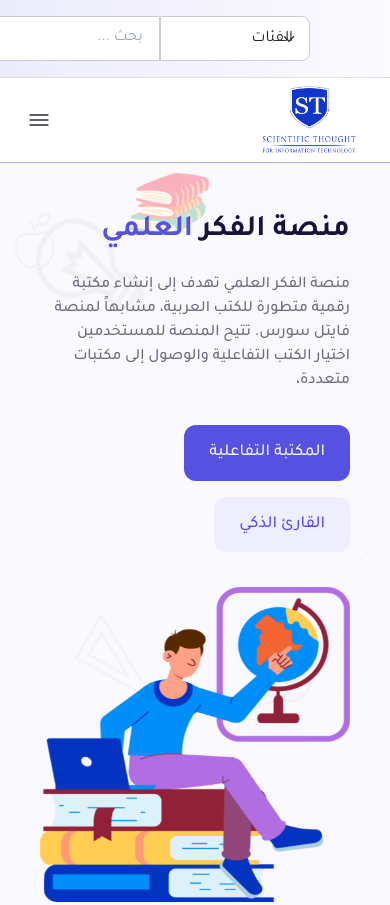
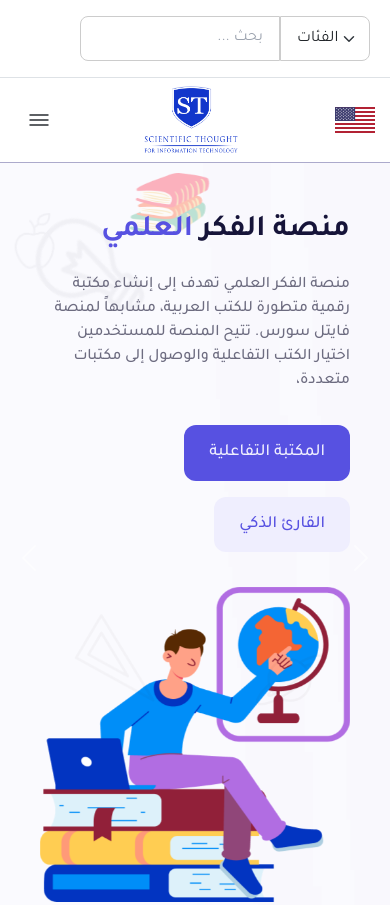
Before and after one commit to ahmedyousry74/st-website, a website: page index.html in a window 390 px wide. Shown: the top 905 px of the page. Drawn offline with nearby package versions, Linux system fonts and the light colour scheme.

Commit message:
pareners

```diff
--- a/assets/sass/components/_navbar.scss
+++ b/assets/sass/components/_navbar.scss
@@ -17,6 +17,9 @@
         top: 0;
         .nav-link{
             color: #fff !important;
+        }
+        @media(max-width: 991px){
+            background-color: #fff;
         }
     }
     .colse_{
--- a/assets/sass/core/_base.scss
+++ b/assets/sass/core/_base.scss
@@ -404,6 +404,9 @@
         width: 350px;
         padding: 8px 16px;
         background-color: #fff;
+        @media(max-width: 767px){
+            width: 200px;
+        }
     }
     select{
         border: 1px solid #ccc;
@@ -413,5 +416,15 @@
         padding: 8px 16px;
         background-color: #fff;
         box-shadow: none !important;
+        direction: ltr;
+        @media(max-width: 767px){
+            width: 90px;
+        }
     }
 }
+.cart_lang_div{
+    display: flex;
+    @media(max-width: 767px){
+        display: none;
+    }
+}
--- a/index.html
+++ b/index.html
@@ -44,8 +44,8 @@
       </div>
     </div>
 
-    <section class="flex justify-between flex-row items-center !bg-[#fff] py-3 px-14 border-bottom border-solid border-[#ccc]">
-      <div class="flex justify-start items-center flex-row gap-4">
+    <div class="top_navbar flex justify-between flex-row items-center !bg-[#fff] py-3 lg:px-[40px] px-[20px] border-bottom border-solid border-[#ccc]">
+      <div class="cart_lang_div justify-center sm:justify-start items-center flex-row gap-4">
         <a href="">
           <img src="./assets/images/shopping-cart.svg" alt="cart" loading="lazy" width="27" height="27">
         </a>
@@ -72,9 +72,21 @@
         </select>
         <input type="text" placeholder="بحث ...">
       </form>
-    </section>
+    </div>
 
     <nav class="navbar navbar-expand-lg relative" id="navbar">
+      <button
+      class="justify-center items-center flex-row gap-1 text-[#7A7A7A] font-medium text-lg md:hidden flex"
+      >
+
+        <img
+          src="./assets/images/en.svg"
+          alt="global"
+          width="40"
+          height="40"
+          loading="lazy"
+        />
+      </button>
       <a class="navbar-brand d-lg-none" href="index.html">
           <img src="./assets/images/logo.png" alt="logo" loaing="lazy" width="100" height="100">
       </a>
```
Also changed, not shown: assets/sass/main.css, src/output.css, 1 other file. Lines whose indentation alone changed are shown as unchanged.
